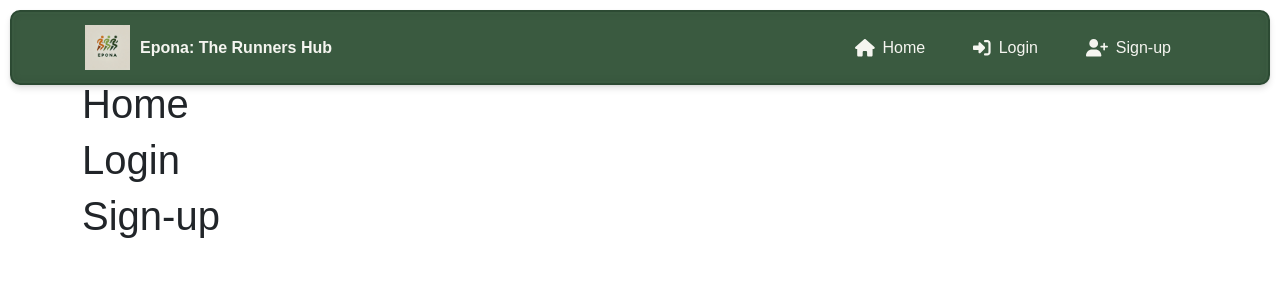
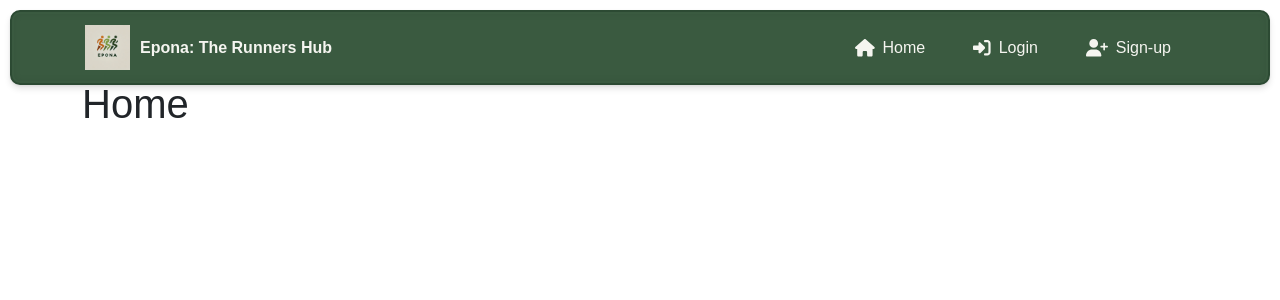
Before and after one commit to Fantomen31/epona-react, a React (Create React App) app in the folder epona-frontend/: page / in a window 1280 px wide. Shown: the top 300 px of the page. Built offline with nearby package versions, Linux system fonts and the light colour scheme.

Commit message:
created and installed routing for my landing page

```diff
--- a/epona-frontend/src/App.js
+++ b/epona-frontend/src/App.js
@@ -1,23 +1,24 @@
 import styles from './App.module.css';
 import 'bootstrap/dist/css/bootstrap.min.css';
-import { BrowserRouter as Router } from 'react-router-dom';
+
 import NavBar from './components/NavBar';
 import Container from 'react-bootstrap/Container'
+import { Route, Routes } from 'react-router-dom';
 
 
 
 function App() {
   return (
-    <Router>
-      <div className={styles.app}>
+  <div className={styles.app}>
         <NavBar />
         <Container>
-          <h1>Home</h1>
-          <h1>Login</h1>
-          <h1>Sign-up</h1>
+          <Routes>
+            <Route path="/" element={<h1>Home</h1>} />
+            <Route path="/login" element={<h1>Login</h1>} />
+            <Route path="/signup" element={<h1>Sign-up</h1>} />
+          </Routes>
         </Container>
-      </div>
-    </Router>
+  </div>
   );
 }
 
--- a/epona-frontend/src/index.js
+++ b/epona-frontend/src/index.js
@@ -3,13 +3,16 @@
 import './index.css';
 import App from './App';
 import reportWebVitals from './reportWebVitals';
+import { BrowserRouter as Router } from 'react-router-dom';
 
 import 'bootstrap/dist/css/bootstrap.min.css';
 
 const root = ReactDOM.createRoot(document.getElementById('root'));
 root.render(
   <React.StrictMode>
-    <App />
+    <Router>
+      <App />
+    </Router>
   </React.StrictMode>
 );
 
```
